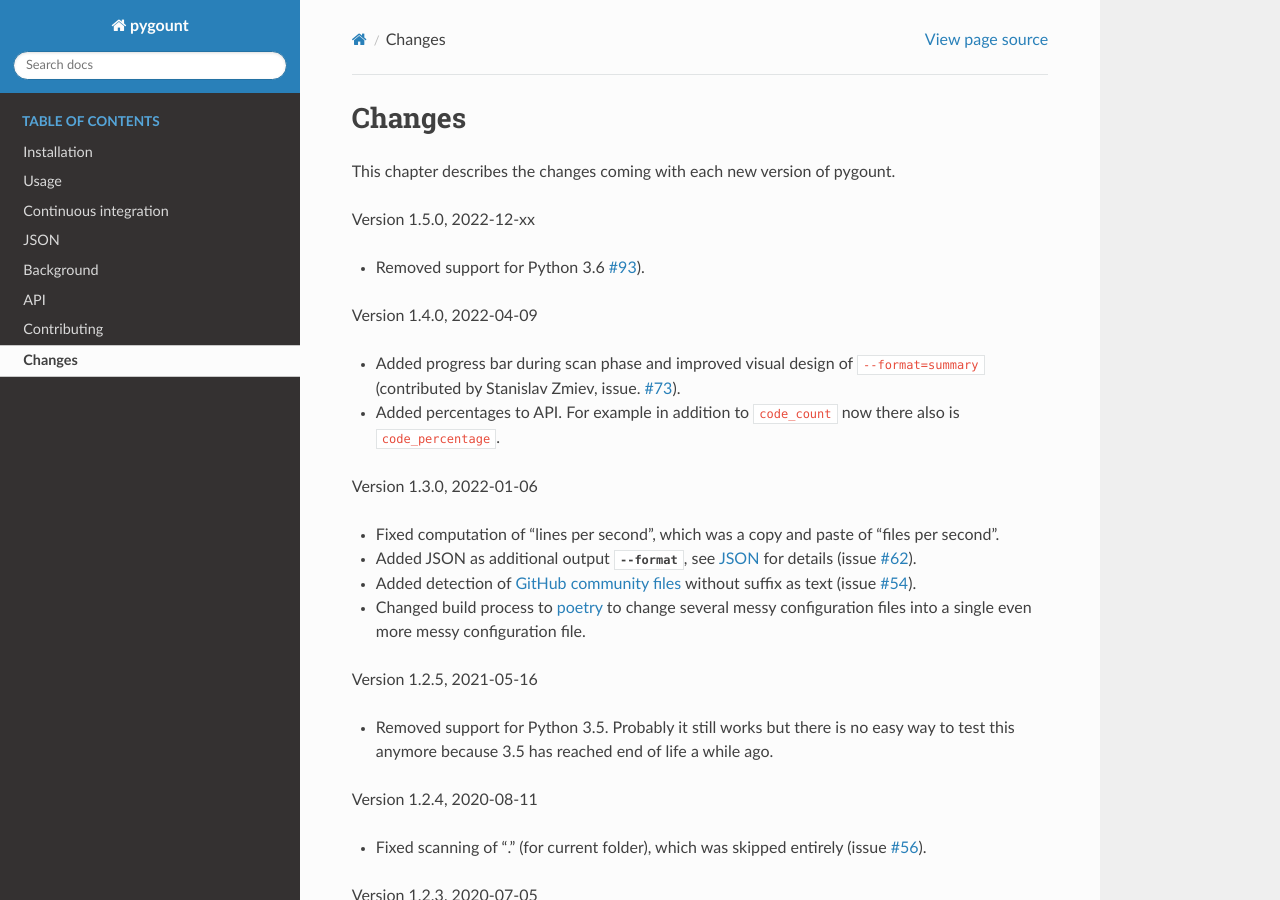
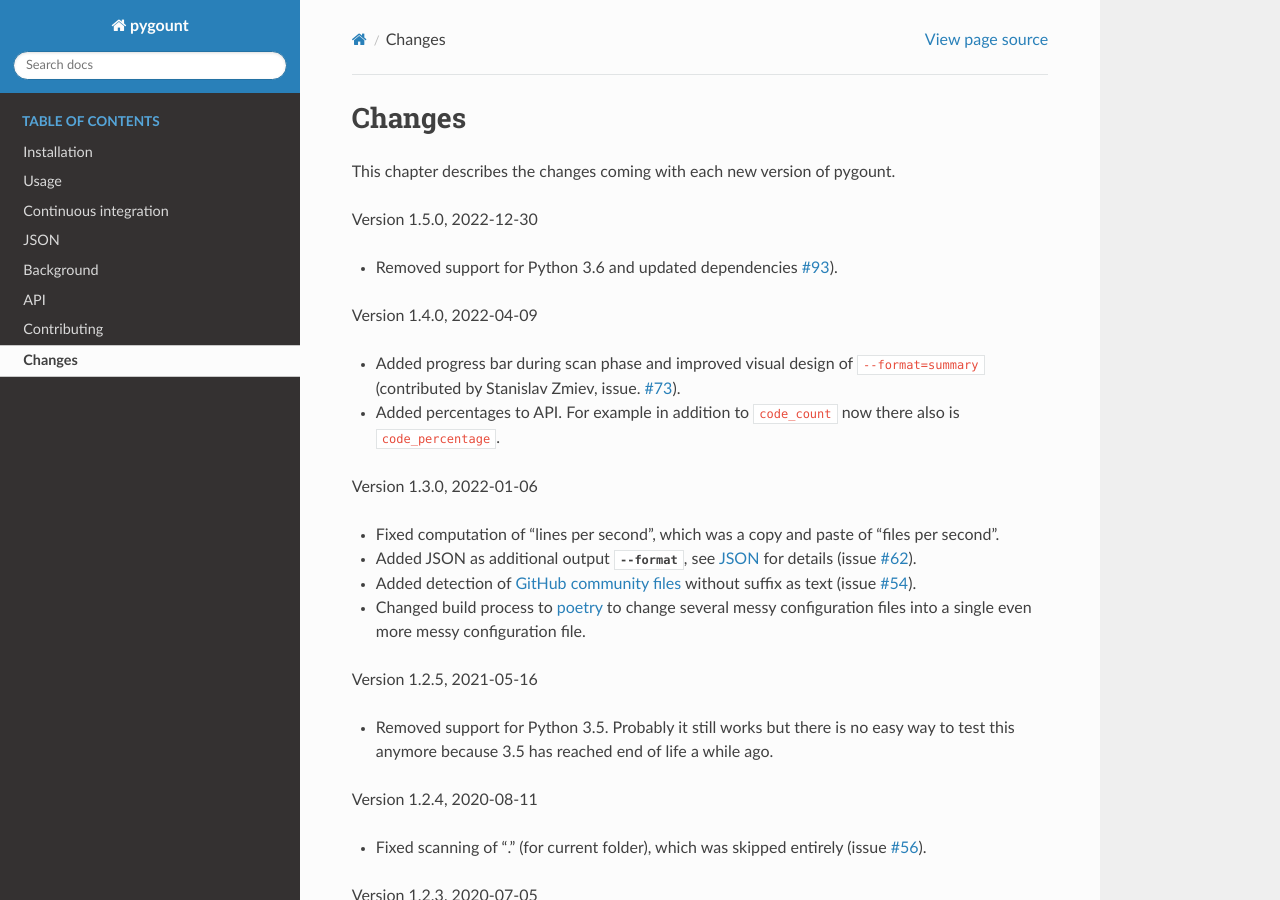
Before and after one commit to roskakori/pygount, a Sphinx documentation site: the page built from docs/changes.rst, in a window 1280 px wide and 900 px high. Built offline with Sphinx 7.4.7 and the Read the Docs theme 2.0.0, drawn with Linux system fonts in a browser that asks for light colours.

Commit message:
#93 Update release documentation

```diff
--- a/docs/changes.rst
+++ b/docs/changes.rst
@@ -5,9 +5,9 @@
 
 This chapter describes the changes coming with each new version of pygount.
 
-Version 1.5.0, 2022-12-xx
+Version 1.5.0, 2022-12-30
 
-* Removed support for Python 3.6
+* Removed support for Python 3.6 and updated dependencies
   `#93 <https://github.com/roskakori/pygount/issues/93>`_).
 
 Version 1.4.0, 2022-04-09
--- a/docs/contributing.rst
+++ b/docs/contributing.rst
@@ -98,7 +98,7 @@
 
 .. code-block:: sh
 
-    $ git tag -a -m "Tagged version 1.x.x." v1.x.x
+    $ git tag -a -m "Tag version 1.x.x" v1.x.x
     $ git push --tags
 
 Ideally one could publish the new version on PyPI using:
```
